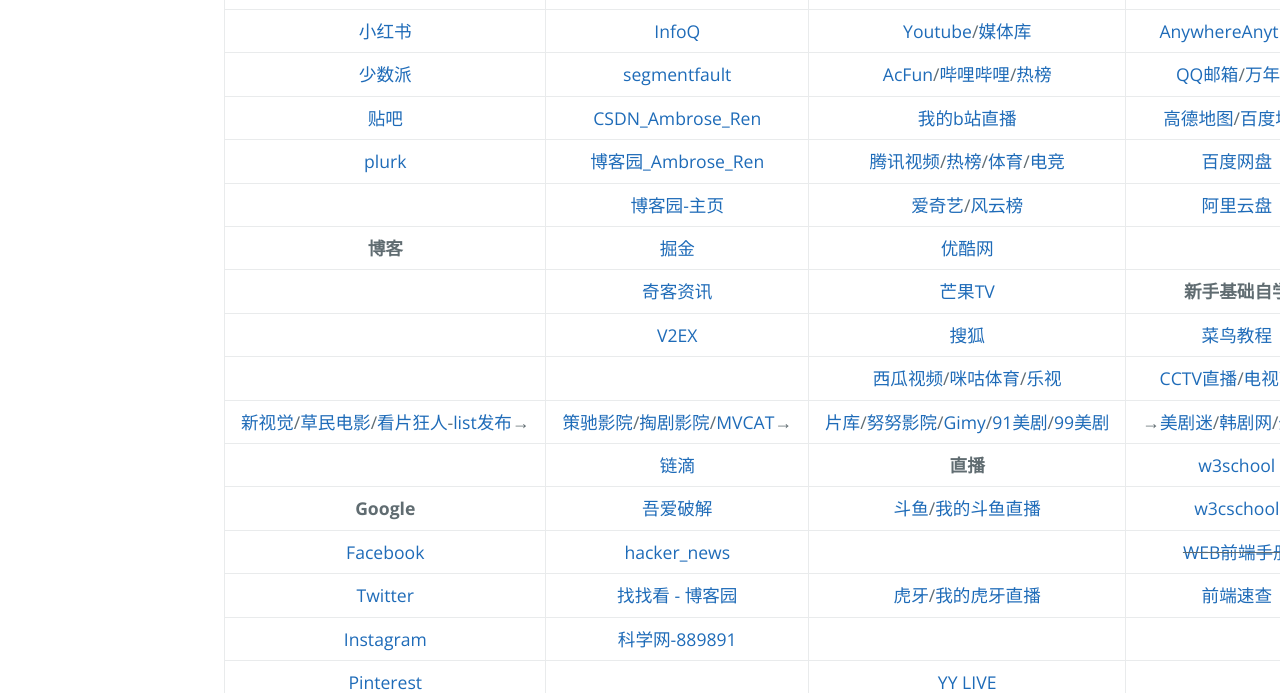
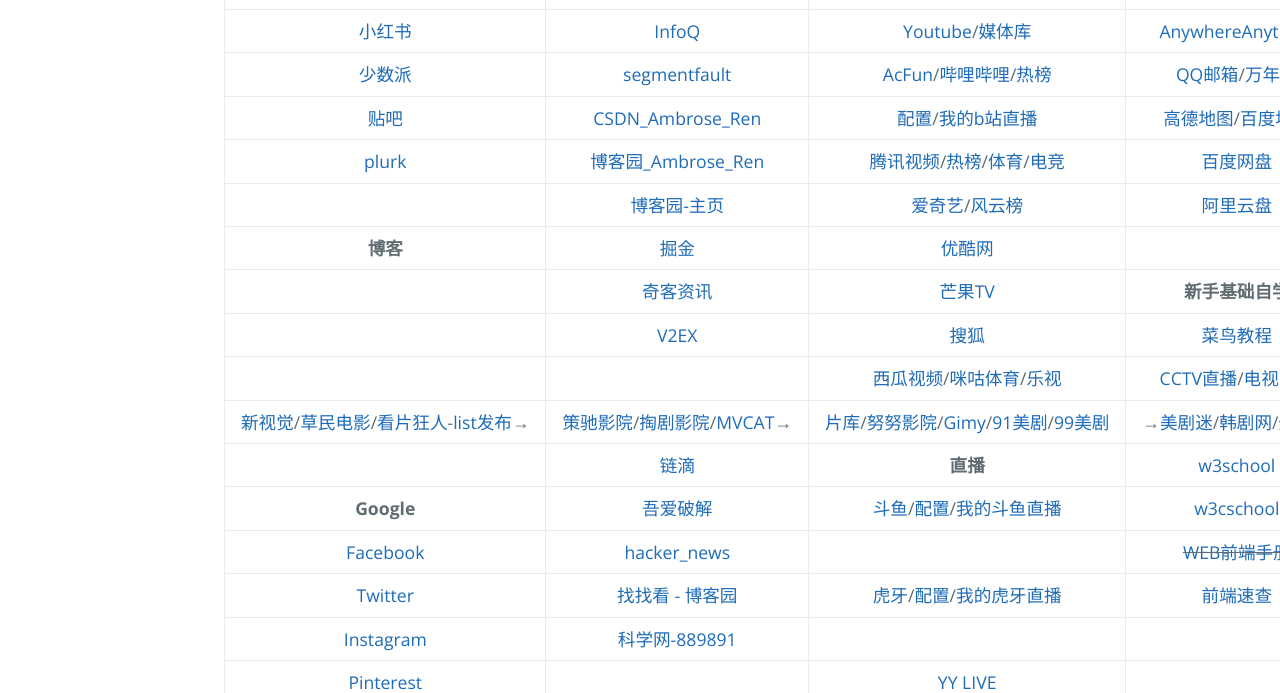
Before and after one commit to AmbroseRen/test, a Jekyll site: the page built from navigation.md, in a window 1280 px wide. Shown: the part 818-1511 px from the top of the page. Built offline with Jekyll 4.4.1, drawn with Linux system fonts in a browser that asks for light colours; our own code applies the rules of GitHub Pages for plain Markdown files; the repository's description, which GitHub fills in, is left out.

Commit message:
Update navigation.md

```diff
--- a/navigation.md
+++ b/navigation.md
@@ -23,7 +23,7 @@
 | [虎嗅网](https://www.huxiu.com/) | [stackoverflow](https://stackoverflow.com/) | __视频__/[IMDb](https://m.imdb.com/) | [MD格式在线排版](https://md.phodal.com/) |
 | [小红书](https://www.xiaohongshu.com/explore) | [InfoQ](https://www.infoq.cn/) | [Youtube](https://www.youtube.com/)/[媒体库](https://www.youtube.com/feed/library) | [AnywhereAnything](http://lackar.com/aa/) |
 | [少数派](https://sspai.com/) | [segmentfault](https://segmentfault.com/u/ambroseren/users/following) | [AcFun](https://www.acfun.cn/)/[哔哩哔哩](https://space.bilibili.com/352834482/fans/follow)/[热榜](https://www.bilibili.com/v/popular/rank/all) | [QQ邮箱](https://mail.qq.com/)/[万年历](https://wannianrili.bmcx.com/) |
-| [贴吧](https://tieba.baidu.com/index.html) | [CSDN_Ambrose_Ren](https://blog.csdn.net/Ambrose_Ren) | [我的b站直播](https://live.bilibili.com/22653502) | [高德地图](https://www.amap.com/)/[百度地图](https://map.baidu.com/) |
+| [贴吧](https://tieba.baidu.com/index.html) | [CSDN_Ambrose_Ren](https://blog.csdn.net/Ambrose_Ren) | [配置](https://link.bilibili.com/p/center/index#/my-room/start-live)/[我的b站直播](https://live.bilibili.com/22653502) | [高德地图](https://www.amap.com/)/[百度地图](https://map.baidu.com/) |
 | [plurk](https://www.plurk.com/AmbroseRenCN) | [博客园_Ambrose_Ren](https://www.cnblogs.com/rensi/) | [腾讯视频](https://v.qq.com/biu/u/playlist)/[热榜](https://v.qq.com/biu/ranks/?t=hotsearch)/[体育](https://live.qq.com/)/[电竞](https://egame.qq.com/) | [百度网盘](https://pan.baidu.com/disk/home) |
 | []() | [博客园-主页](https://home.cnblogs.com/u/rensi/) | [爱奇艺](https://www.iqiyi.com/u/fav)/[风云榜](https://www.iqiyi.com/ranks1/home) | [阿里云盘](https://www.aliyundrive.com/drive/) |
 | __博客__ | [掘金](https://juejin.cn/) | [优酷网](https://user.youku.com/page/usc/fav?theme=) | []() |
@@ -32,9 +32,9 @@
 | []() | []() | [西瓜视频](https://www.ixigua.com/my/favorite)/[咪咕体育](https://www.miguvideo.com/mgs/website/prd/personalCenter.html#/collect)/[乐视](http://i.le.com/playrecord#favorite) | [CCTV直播](https://tv.cctv.com/live/)/[电视直播](http://www.hao5.net/) |
 | [新视觉](https://www.ixinshijue.com/)/[草民电影](https://www.cmdy555.com/)/[看片狂人](https://www.kpkuang.com/)-[list发布](https://listed.to/p/l1PbMlAK7g)→ | [策驰影院](http://www.cechiyy5.com/)/[掏剧影院](https://www.taojuyb.com/)/[MVCAT](https://www.mvcat.com/)→ | [片库](https://www.mypianku.net/)/[努努影院](https://www.nunuyy.cc/)/[Gimy](https://gimy.app/)/[91美剧](https://91mjw.com/)/[99美剧](https://www.99meiju.org/) | →[美剧迷](https://www.meijumi.net/)/[韩剧网](https://www.tvn.cc/)/[蛋蛋赞](https://www.dandanzan.cc/) |
 | []() | [链滴](https://ld246.com/) | __直播__ | [w3school](https://www.w3school.com.cn/) |
-| __Google__ | [吾爱破解](https://www.52pojie.cn/) | [斗鱼](https://www.douyu.com/directory/myFollow)/[我的斗鱼直播](https://www.douyu.com/10150268) | [w3cschool](https://www.w3cschool.cn/) |
+| __Google__ | [吾爱破解](https://www.52pojie.cn/) | [斗鱼](https://www.douyu.com/directory/myFollow)/[配置](https://mp.douyu.com/live/main)/[我的斗鱼直播](https://www.douyu.com/10150268) | [w3cschool](https://www.w3cschool.cn/) |
 | [Facebook](https://www.facebook.com/) | [hacker_news](https://news.ycombinator.com/) | []() | ~~[WEB前端手册](#)~~ |
-| [Twitter](https://twitter.com/home) | [找找看 - 博客园](https://zzk.cnblogs.com/s/blogpost) | [虎牙](https://www.huya.com/myfollow)/[我的虎牙直播](https://www.huya.com/25541428) | [前端速查](http://f2er.club/) |
+| [Twitter](https://twitter.com/home) | [找找看 - 博客园](https://zzk.cnblogs.com/s/blogpost) | [虎牙](https://www.huya.com/myfollow)/[配置](https://i.huya.com/index.php?m=ProfileSetting#ktylts)/[我的虎牙直播](https://www.huya.com/25541428) | [前端速查](http://f2er.club/) |
 | [Instagram](https://www.instagram.com/ambroserencn/) | [科学网-889891](http://blog.sciencenet.cn/home.php?mod=spacecp&ac=friend&op=find) | []() | []() |
 | [Pinterest](https://www.pinterest.com/) | []() | [YY LIVE](https://www.yy.com/i/index/live) | []() |
 | [BIGO LIVE](https://www.bigo.tv/cn/show) | []() | [Tik Tok](https://www.tiktok.com/) | []() |
```
